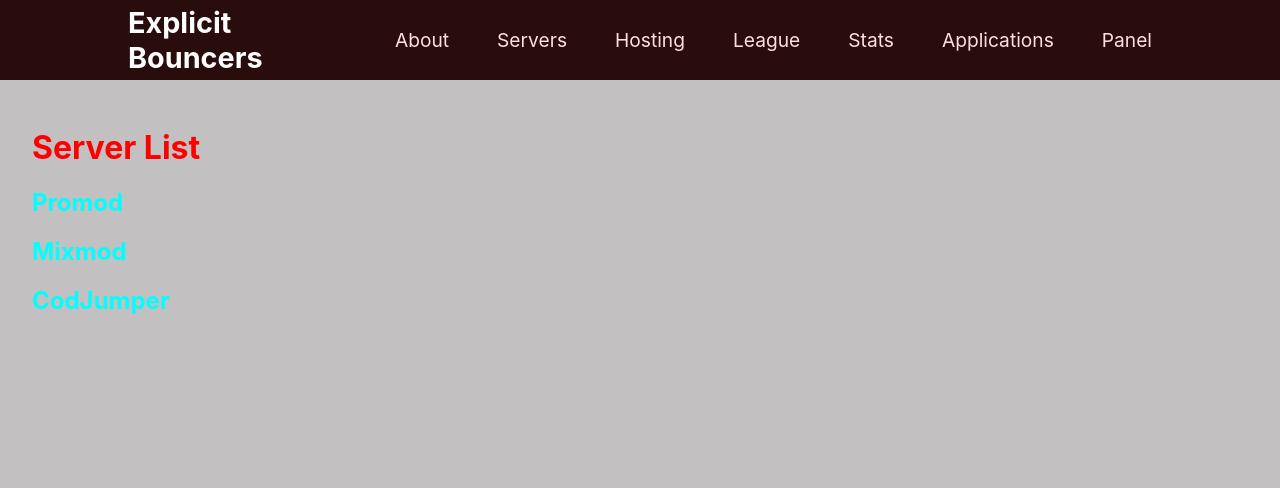
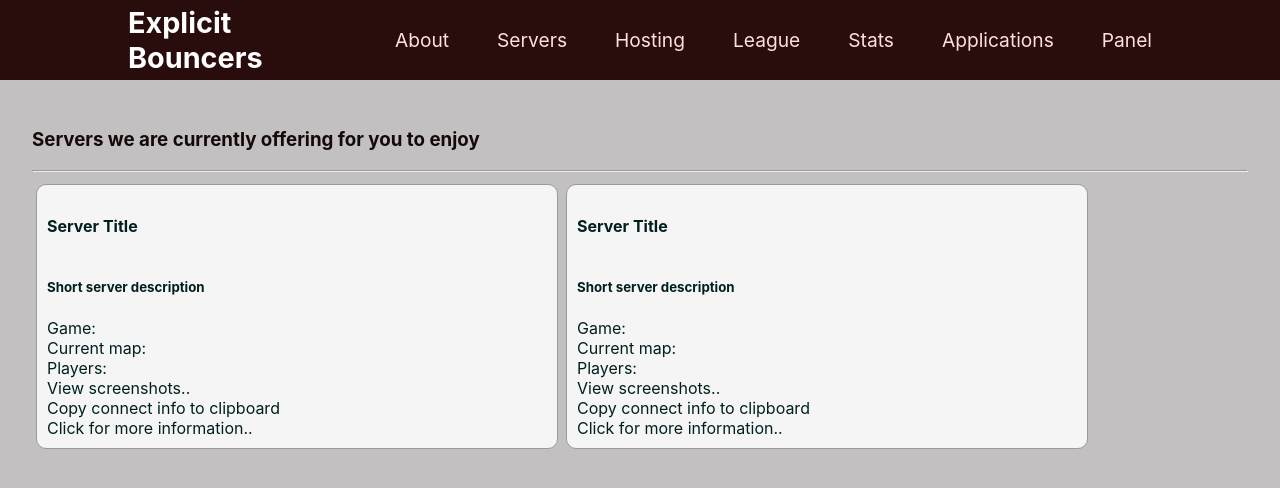
Before and after one commit to kristiandz/ebc-website, a React (Create React App) app: page /servers in a window 1280 px wide. Shown: the top 488 px of the page. Built offline with nearby package versions, Linux system fonts and the light colour scheme.

Commit message:
Server items

```diff
--- a/src/components/serverList/ServerItem.jsx
+++ b/src/components/serverList/ServerItem.jsx
@@ -1,11 +1,18 @@
 import classes from "./ServerItem.module.css"
 
 function ServerItem() {
-    return <div className={classes.serveritem}>
-        <h2>Promod</h2>
-        <h2>Mixmod</h2>
-        <h2>CodJumper</h2>
-    </div>
+    return (
+        <div className={classes.serverItem}>
+            <h4>Server Title</h4>
+            <h5>Short server description</h5>
+            <span>Game: </span>
+            <span>Current map:</span>
+            <span>Players:</span>
+            <span>View screenshots..</span>
+            <span>Copy connect info to clipboard</span>
+            <span>Click for more information..</span>
+        </div>
+    )
 }
 
 export default ServerItem;
--- a/src/components/serverList/ServerItem.module.css
+++ b/src/components/serverList/ServerItem.module.css
@@ -1,3 +1,19 @@
-.serveritem {
-  color: aqua;
+.serverItem {
+  color: rgb(1, 31, 31);
+  background-color: whitesmoke;
+  transition-duration: 0.5s;
+  display: flex;
+  justify-content: left;
+  flex-direction: column;
+  padding: 10px;
+  width: 500px;
+  margin: 4px;
+  border: 1px solid rgb(155, 154, 154);
+  border-radius: 10px;
 }
+
+.serverItem:hover {
+ transform: translateY(-5px);
+ background-color: rgb(179, 177, 177);
+ transition-duration: 0.5s;
+}
--- a/src/pages/Servers.jsx
+++ b/src/pages/Servers.jsx
@@ -3,8 +3,12 @@ import ServerItem from "../components/serverList/ServerItem";
 
 function Servers() {
     return <div className={classes.servers}>
-        <h1>Server List</h1>
-        <ServerItem />
+        <h3>Servers we are currently offering for you to enjoy</h3>
+        <hr />
+        <div className={classes.itemContainer}>
+            <ServerItem />
+            <ServerItem />
+        </div>
     </div>
 }
 
--- a/src/pages/Servers.module.css
+++ b/src/pages/Servers.module.css
@@ -1,3 +1,10 @@
 .servers {
-  color: red;
+  color: rgb(20, 8, 8);
 }
+
+.itemContainer{
+  display: flex;
+  flex-direction: row;
+  justify-content:flex-start;
+  margin: 0px;
+}
```
